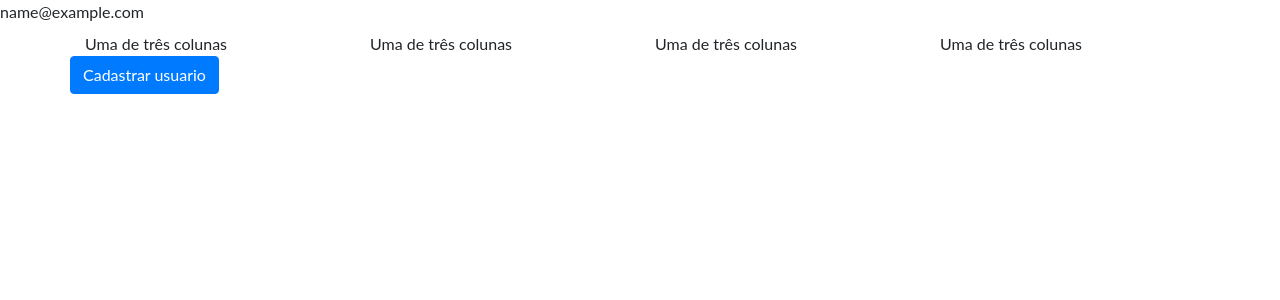
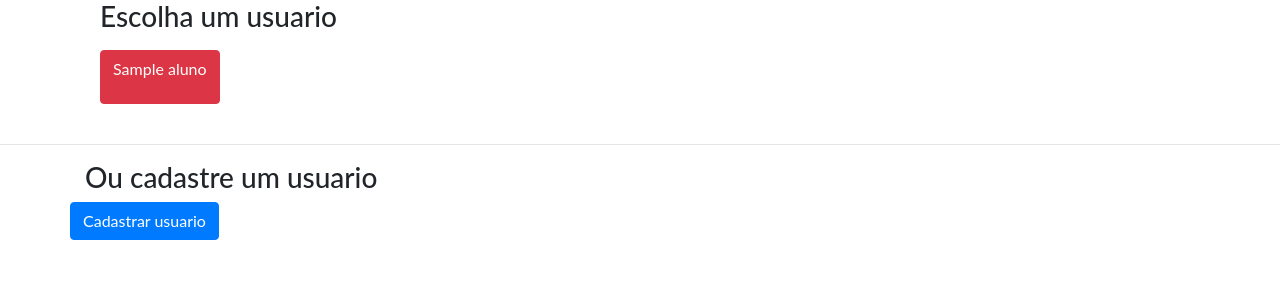
Before and after one commit to alissonldacunha/educatec, a PHP site: page /usuario/index.php in a window 1280 px wide. Shown: the top 300 px of the page. Run offline with PHP 8.4, Linux system fonts and the light colour scheme; the visitor is signed in with stand-in values (Sample User, id 1); tables that the repository leaves empty or names only in its code hold one stand-in row (values such as "Sample post").

Commit message:
cadastro de aluno finalizado
ja pode cadastrar aluno, e redirecionar o aluno para o dashboard enviando o id

```diff
--- a/usuario/cadusuario.php
+++ b/usuario/cadusuario.php
@@ -47,7 +47,7 @@
                   </div>
                   <div class="form-group">
                      <label>Classe escolar caso possua</label>
-                     <input type="text" class="form-control" placeholder="Qual classe o aluno estuda" name="classe_escolar" required>
+                     <input type="text" class="form-control" placeholder="Qual classe o aluno estuda" name="classe_escolar">
                   </div>
 
                   <input type="submit" value="Cadastrar-usuario" name="submit" class="btn btn-primary">
--- a/usuario/index.php
+++ b/usuario/index.php
@@ -14,27 +14,30 @@
    <link href="https://fonts.googleapis.com/icon?family=Material+Icons" rel="stylesheet">
   </head>
 <body>
-<?php session_start(); ?>
-<label> <?php echo $_SESSION['email']; ?></label>
+
+<?php
+  session_start();
+  $email_super = $_SESSION['email'];
+  include("../inc/conexao.php");
+  $result = $con->query("SELECT * from aluno where email='$email_super'");
+
+?>
 <div class="container">
-  <div class="row">
-    <div class="col-sm">
-      Uma de três colunas
-    </div>
-    <div class="col-sm">
-      Uma de três colunas
-    </div>
-    <div class="col-sm">
-      Uma de três colunas
-    </div>
-    <div class="col-sm">
-      Uma de três colunas
-    </div>
-    <br>
+<?php
+while($row = $result->fetch_assoc())
+  {?>
+  <div class="col-sm">
+  <h3>Escolha um usuario</h3>
+  <p> <?php $row['nome'] ?> </p>
+  <a class="btn btn-danger btn-xs" href="../jogos/index.php?idusuario=<?php echo $row['idaluno']; ?>"><p><?php ECHO $row['nome'] ?> </p></a>
+  </div>
+  <?php }?>
+</div>
+<br>
+<hr>
 
-  </div>
-</div>
 <div class="container">
+<h3>Ou cadastre um usuario</h3>
   <div class="row">
   <a class="btn btn-primary" href="cadusuario.php">Cadastrar usuario</a>
   </div>
```
Also changed, not shown: php/cadusuario.php (+24 -2 lines), 1 other file.
